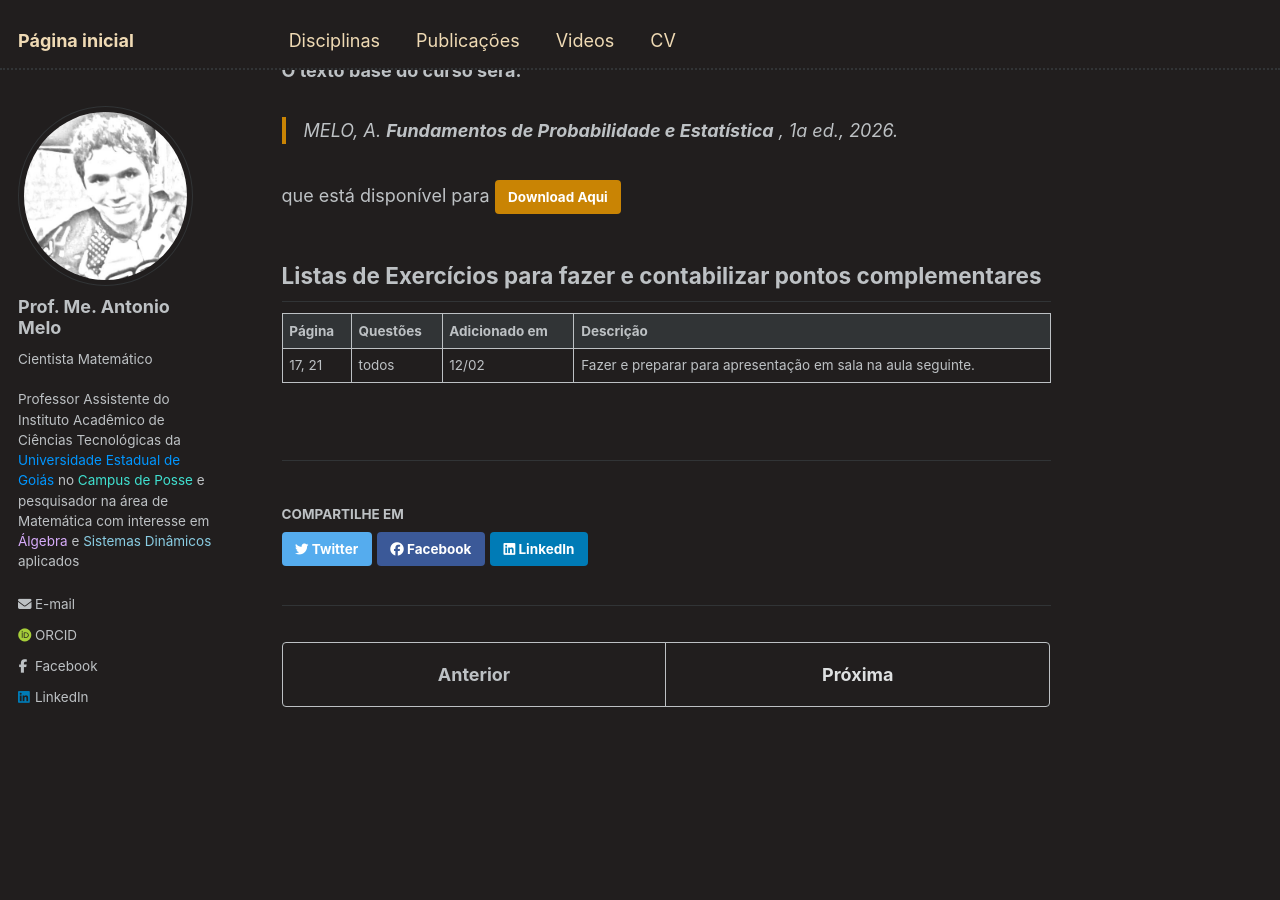
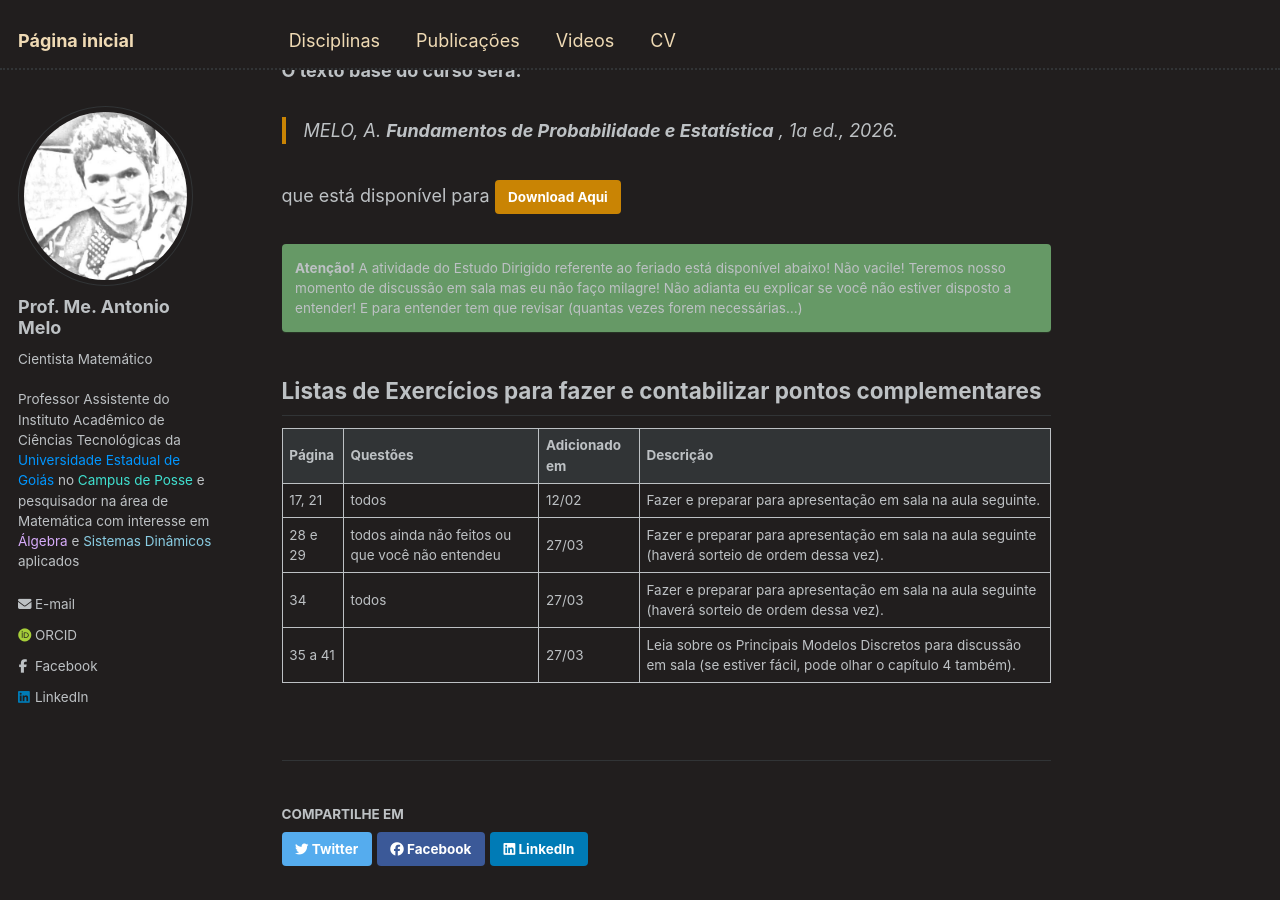
Before and after one commit to antmelo/antmelo.github.io, a Jekyll site: the page built from _teaching/2026-1-probabilidade.md, in a window 1280 px wide and 900 px high, scrolled down 1082 px. Built offline with Jekyll 4.4.1, drawn with Linux system fonts in a browser that asks for light colours; some web fonts are replaced.

Commit message:
Update 2026-1-probabilidade.md

```diff
--- a/_teaching/2026-1-probabilidade.md
+++ b/_teaching/2026-1-probabilidade.md
@@ -38,8 +38,15 @@
 que está disponível para [Download Aqui](https://antmelo.github.io/files/prob.pdf){: .btn}
 
 
+**Atenção!** A atividade do Estudo Dirigido referente ao feriado está disponível abaixo! Não vacile! Teremos nosso momento de discussão em sala mas eu não faço milagre! Não adianta eu explicar se você não estiver disposto a entender! E para entender tem que revisar (quantas vezes forem necessárias...)
+{: .notice .notice--success}
+
+
 ## Listas de Exercícios para fazer e contabilizar pontos complementares
 
 |   Página    | Questões  |  Adicionado em   |              Descrição                                  |
 | --------    | -----     | -------------    | ------------------------------------------------------- |
 | 17, 21   |  todos    |   12/02   | Fazer e preparar para apresentação em sala na aula seguinte.   |
+| 28 e 29   |  todos ainda não feitos ou que você não entendeu    |   27/03   | Fazer e preparar para apresentação em sala na aula seguinte (haverá sorteio de ordem dessa vez).   |
+| 34   |  todos    |   27/03   | Fazer e preparar para apresentação em sala na aula seguinte (haverá sorteio de ordem dessa vez).   |
+| 35 a 41   |     |   27/03   | Leia sobre os Principais Modelos Discretos para discussão em sala (se estiver fácil, pode olhar o capítulo 4 também).   |
```
